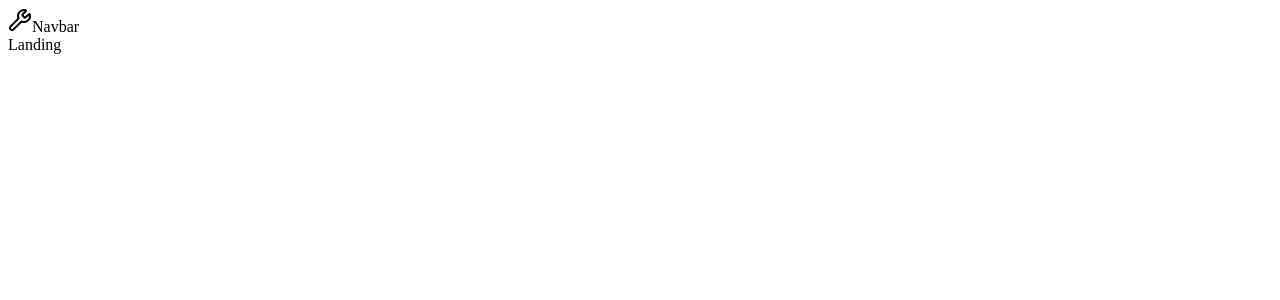
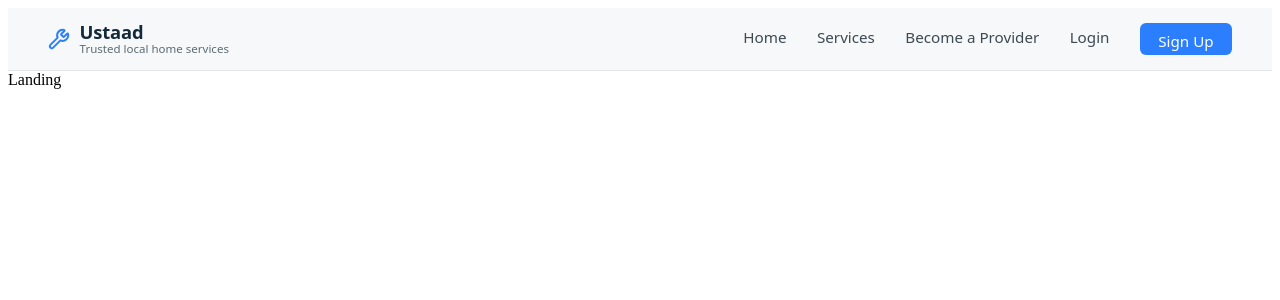
Before and after one commit to nomanGondal/HomeHire, a React app in the folder frontend/: page / in a window 1280 px wide. Shown: the top 300 px of the page. Built offline with nearby package versions, Linux system fonts and the light colour scheme; the HTML template or start-up script is replaced by a standard one.

Commit message:
enhance navbar and Landing page

```diff
--- /dev/null
+++ b/frontend/src/components/CSS/Navbar.css
@@ -0,0 +1,107 @@
+.navbar {
+  display: flex;
+  align-items: center;
+  justify-content: space-between;
+  padding: 0.9rem 2.5rem;
+  background: #F7F8FA;
+  border-bottom: 1px solid #E4E7EA;
+  font-family: system-ui, -apple-system, "Segoe UI", sans-serif;
+}
+
+/* Logo */
+.navbar-logo {
+  display: flex;
+  align-items: center;
+  gap: 0.6rem;
+  text-decoration: none;
+  color: #132A3A;
+}
+
+.navbar-logo svg {
+  color: #2b7fff;
+  flex-shrink: 0;
+}
+
+.navbar-brand {
+  display: flex;
+  flex-direction: column;
+  line-height: 1.1;
+}
+
+.navbar-title {
+  font-size: 1.15rem;
+  font-weight: 700;
+  color: #132A3A;
+  letter-spacing: -0.01em;
+}
+
+.navbar-tagline {
+  font-size: 0.72rem;
+  color: #5C6B73;
+  font-weight: 400;
+}
+
+/* Links */
+.navbar-links {
+  display: flex;
+  align-items: center;
+  gap: 1.9rem;
+}
+
+.navbar-links a {
+  text-decoration: none;
+  color: #3D4A52;
+  font-size: 0.95rem;
+  font-weight: 500;
+  position: relative;
+  padding-bottom: 4px;
+  transition: color 0.15s ease;
+}
+
+.navbar-links a:not(.navbar-cta)::after {
+  content: "";
+  position: absolute;
+  left: 0;
+  bottom: 0;
+  width: 0;
+  height: 2px;
+  background: #2b7fff;
+  transition: width 0.2s ease;
+}
+
+.navbar-links a:not(.navbar-cta):hover {
+  color: #132A3A;
+}
+
+.navbar-links a:not(.navbar-cta):hover::after {
+  width: 100%;
+}
+
+/* Sign Up button */
+.navbar-cta {
+  background: #2b7fff;
+  color: #fff !important;
+  padding: 0.5rem 1.15rem;
+  border-radius: 6px;
+  font-weight: 600;
+  transition: background 0.15s ease;
+}
+
+.navbar-cta:hover {
+  background: #1a5bc2;
+}
+
+/* Responsive */
+@media (max-width: 720px) {
+  .navbar {
+    flex-direction: column;
+    align-items: flex-start;
+    gap: 0.8rem;
+    padding: 0.9rem 1.25rem;
+  }
+
+  .navbar-links {
+    flex-wrap: wrap;
+    gap: 1rem 1.4rem;
+  }
+}
--- a/frontend/src/components/common/Navbar.jsx
+++ b/frontend/src/components/common/Navbar.jsx
@@ -1,9 +1,25 @@
 import { Wrench } from 'lucide-react';
+import {Link} from 'react-router-dom'
+import "../CSS/Navbar.css"
 const Navbar = () => {
   return (
-      <div>
-      <Wrench/>
-      Navbar</div>
+       <nav className="navbar">
+      <Link to="/" className="navbar-logo">
+        <Wrench size={22} strokeWidth={2.2} />
+        <div className="navbar-brand">
+          <span className="navbar-title">Ustaad</span>
+          <span className="navbar-tagline">Trusted local home services</span>
+        </div>
+      </Link>
+
+      <div className="navbar-links">
+        <Link to="/">Home</Link>
+        <Link to="/services">Services</Link>
+        <Link to="/providers">Become a Provider</Link>
+        <Link to="/login">Login</Link>
+        <Link to="/signup" className="navbar-cta">Sign Up</Link>
+      </div>
+    </nav>
   )
 }
 
```
